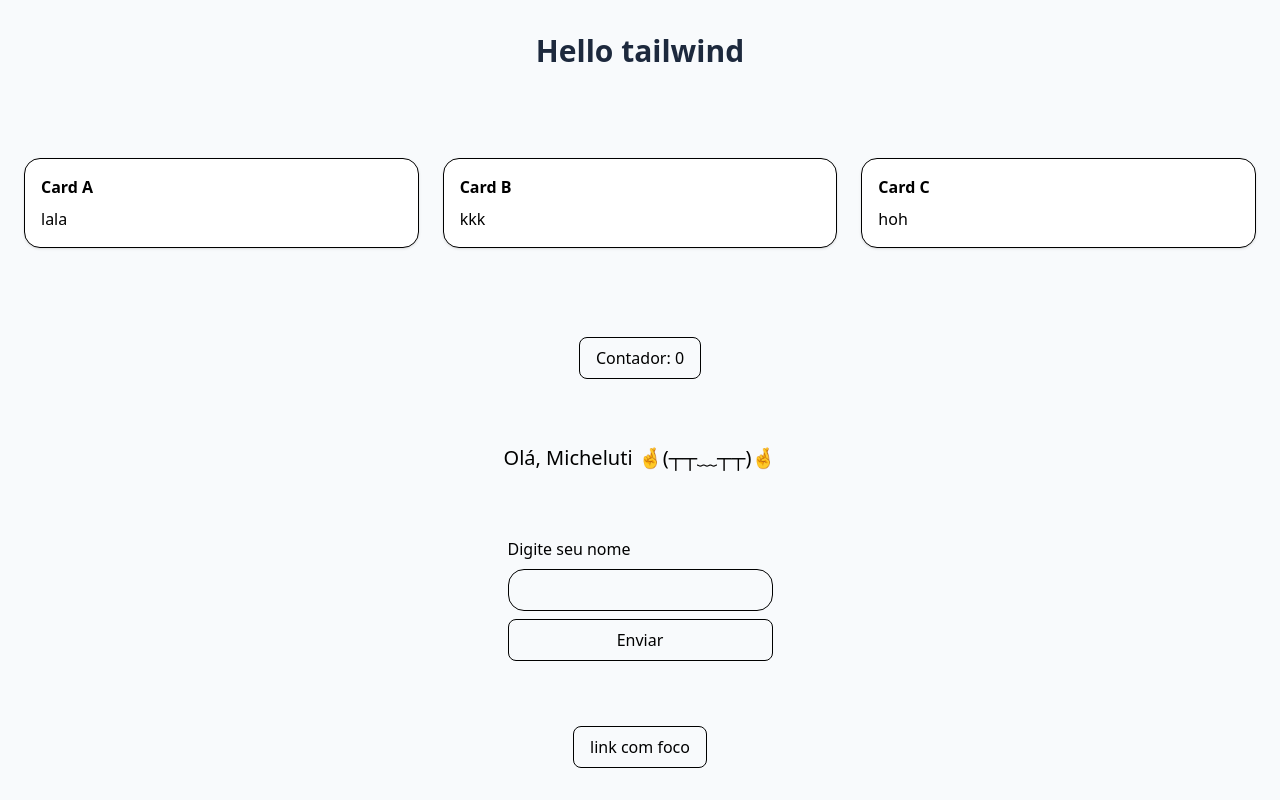
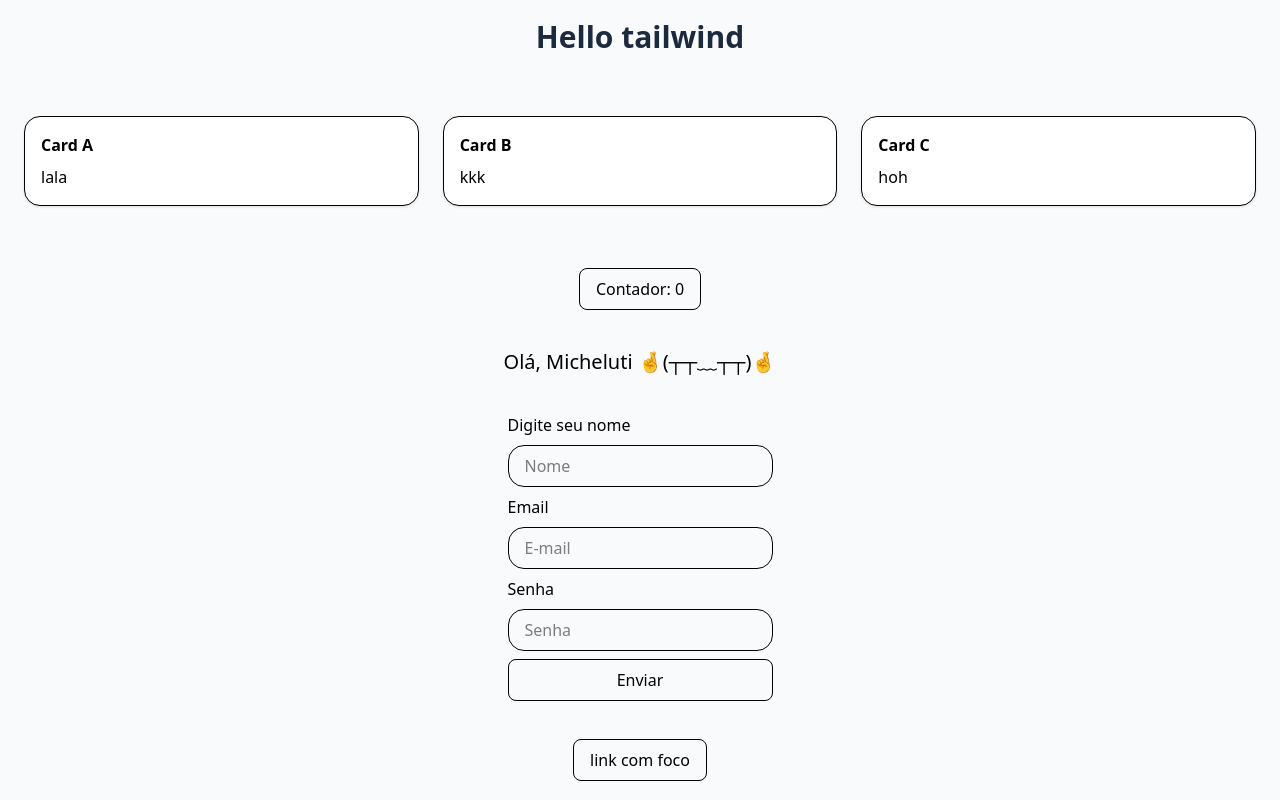
Before and after one commit to FelipeMicheluti/projeto-m4, a React (Vite) app: page / in a window 1280 px wide. Built offline with nearby package versions, Linux system fonts and the light colour scheme.

Commit message:
formularito completo

```diff
--- a/src/App.jsx
+++ b/src/App.jsx
@@ -12,15 +12,20 @@ const CARDS = [
 const App = () => {
   const [count, setCount] = useState(0)
   const [name, setName] = useState("")
+  const [email, setEmail] = useState("")
+  const [password, setPassword] = useState("")
 
   const inc = () => setCount(c => c + 1)
 
   const handleSubmit = event => {
     event.preventDefault()
 
-    console.log({ name })
+    console.log({ name, email, password })
 
     setName('')
+    setEmail('')
+    setPassword('')
+
   }
 
   return (
@@ -50,10 +55,11 @@ const App = () => {
 
       <form onSubmit={handleSubmit}>
 
-        <TextField
-          label="Digite seu nome"
-          type="text" valeu={name} onChage={event => setName(event.target.valeu)} />
+        <TextField label="Digite seu nome" placeholder="Nome" id="name" type="text" value={name} onChange={event => setName(event.target.value)} />
 
+        <TextField label="Email" placeholder="E-mail" id="email" type="email" value={email} onChange={event => setEmail(event.target.value)} />
+
+        <TextField label="Senha" placeholder="Senha" id="password" type="password" value={password} onChange={event => setPassword(event.target.value)} />
 
         <button
           className="inline-block px-4 py-2 w-full rounded-lg border hover:bg-slate-500 focus:ring-2  focus:ring-blue-500 cursor-pointer">
@@ -61,6 +67,7 @@ const App = () => {
         </button>
 
       </form>
+
 
       <a href="#" className="inline-block px-4 py-2 rounded-lg border hover:bg-slate-500 focus:ring-2  focus:ring-amber-500">link com foco</a>
 
```
